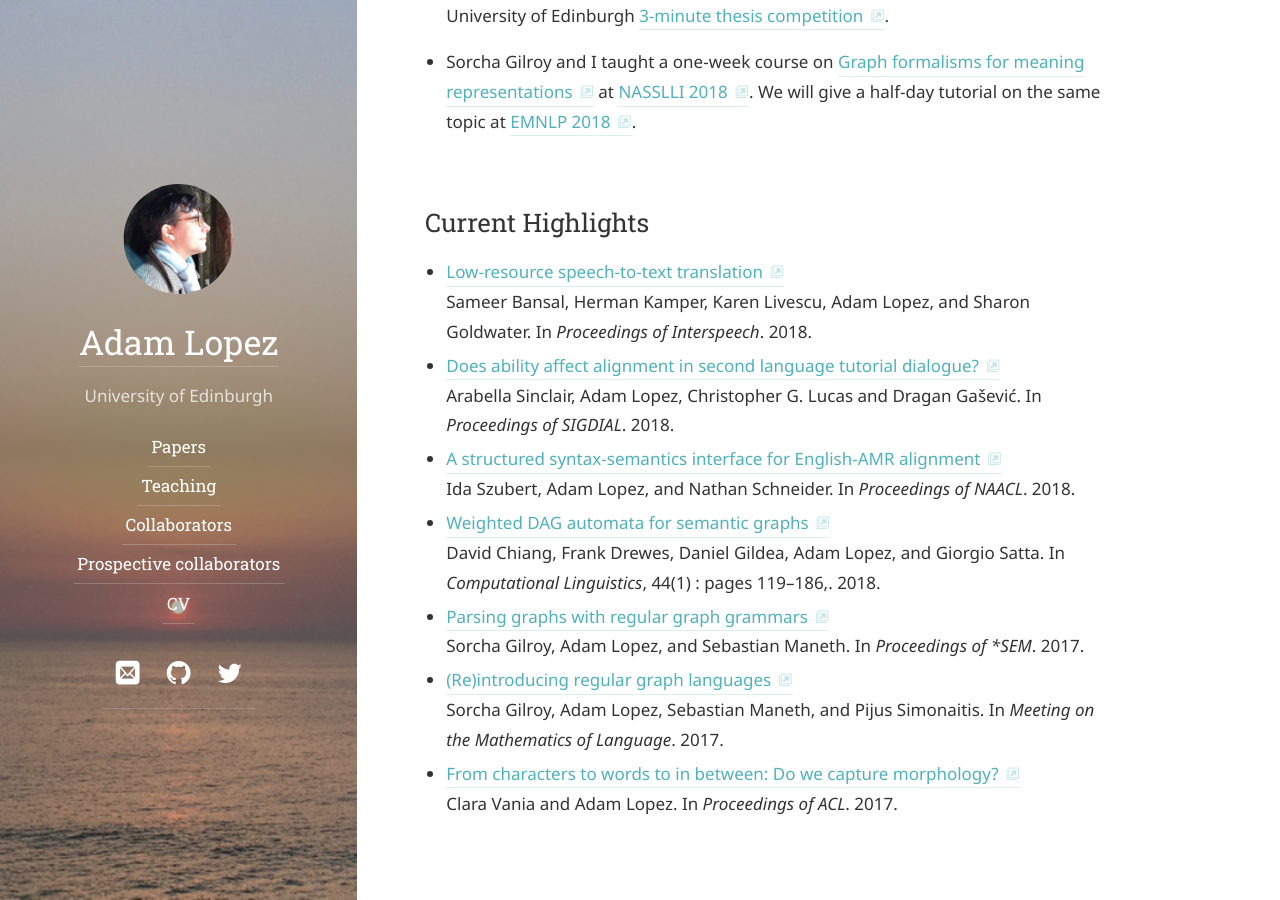
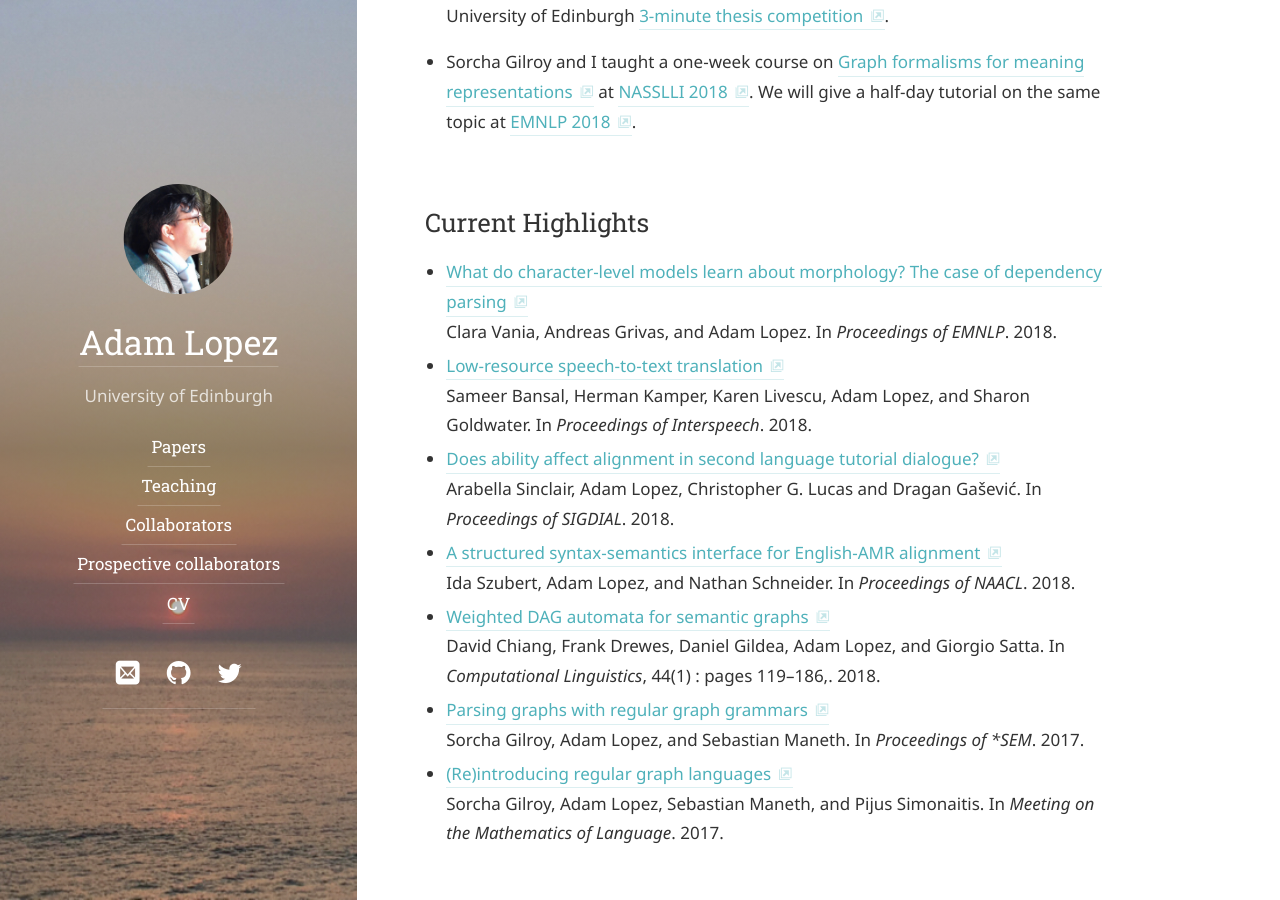
Before and after one commit to alopez/alopez.github.com, a Jekyll site: the page built from index.md, in a window 1280 px wide and 900 px high, scrolled down 705 px. Built offline with Jekyll 4.4.1, drawn with Linux system fonts in a browser that asks for light colours; some web fonts are replaced; some of the changed lines change nothing that is shown.

Commit message:
Add EMNLP camera-ready

```diff
--- a/_data/papers.yml
+++ b/_data/papers.yml
@@ -1,23 +1,15 @@
 papers:
   - layout: paper
     year: 2018
+    selected: yes
     paper-type: inproceedings
     img: inpress2
     title: "What do character-level models learn about morphology? The case of dependency parsing"
     authors: "Clara Vania, Andreas Grivas, and Adam Lopez"
     booktitle: Proceedings of EMNLP
     booktitle-url: http://emnlp2018.org/
+    doc-url: https://arxiv.org/abs/1808.09180
     venue: conference
-    note: To appear.
-    abstract: >
-      Character-level models are effective for parsing morphologically rich
-      languages. This is attributed to their ability to learn morphology,
-      but the extent to which they do is unknown. We seek answers by
-      comparing them to an <i>oracle</i> with access to explicit
-      morphological analysis on twelve languages with varying morphological
-      typologies. Our results highlight many strengths of character-level
-      models, but also show that they are poor at disambiguating some words,
-      particularly in the face of case syncretism.
   - layout: paper
     year: 2018
     paper-type: inproceedings
@@ -269,7 +261,6 @@ papers:
       how RGL may relate to other recently introduced
       graph grammar formalisms.
   - layout: paper
-    selected: yes
     paper-type: inproceedings
     year: 2017
     img: morphlm
```
